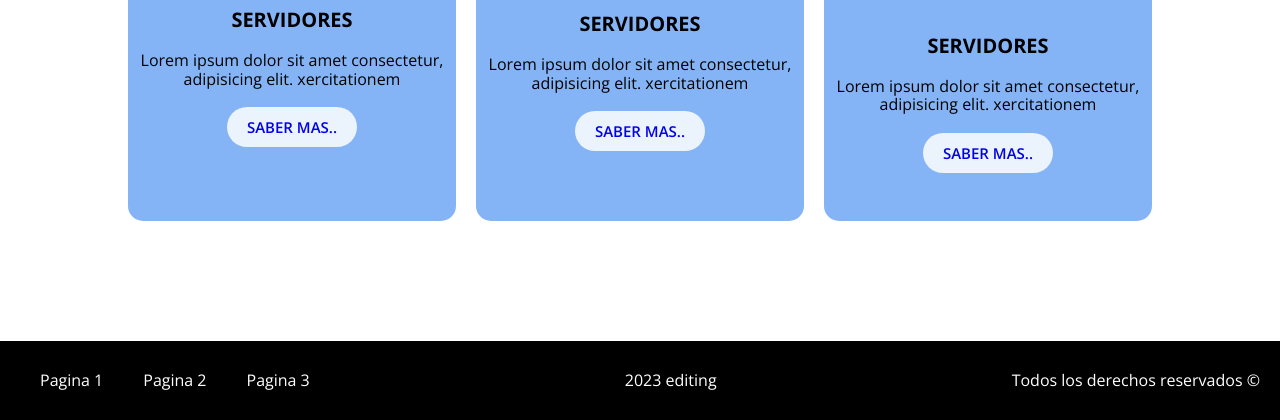
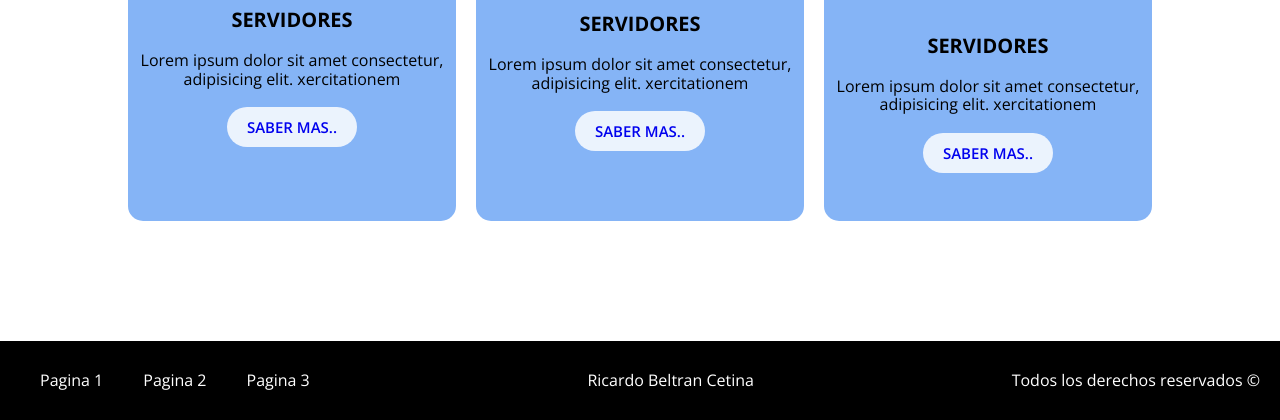
Before and after one commit to SnowyMiau/Evaluacion-HTML-CSS----AW-SM35, a plain HTML site: page index.html in a window 1280 px wide. Shown: the part 2680-3100 px from the top of the page. Drawn offline with nearby package versions, Linux system fonts and the light colour scheme.

Commit message:
Mi nombre

```diff
--- a/index.html
+++ b/index.html
@@ -178,7 +178,7 @@
                     <a href="#">Pagina 3</a>
                 </nav>
 
-                <p>2023 editing</p>
+                <p>Ricardo Beltran Cetina</p>
                 <p>Todos los derechos reservados &copy;</p>
             </div>
         </footer>
```
